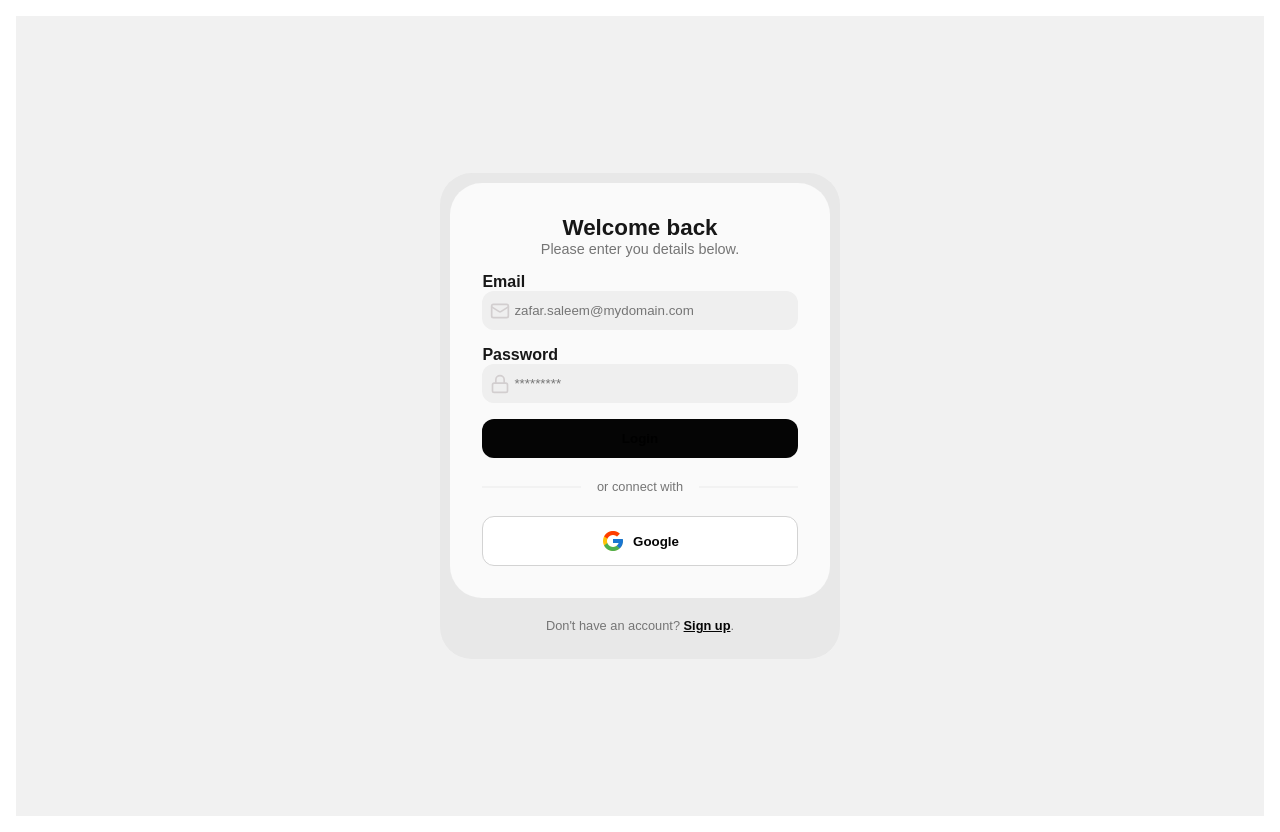
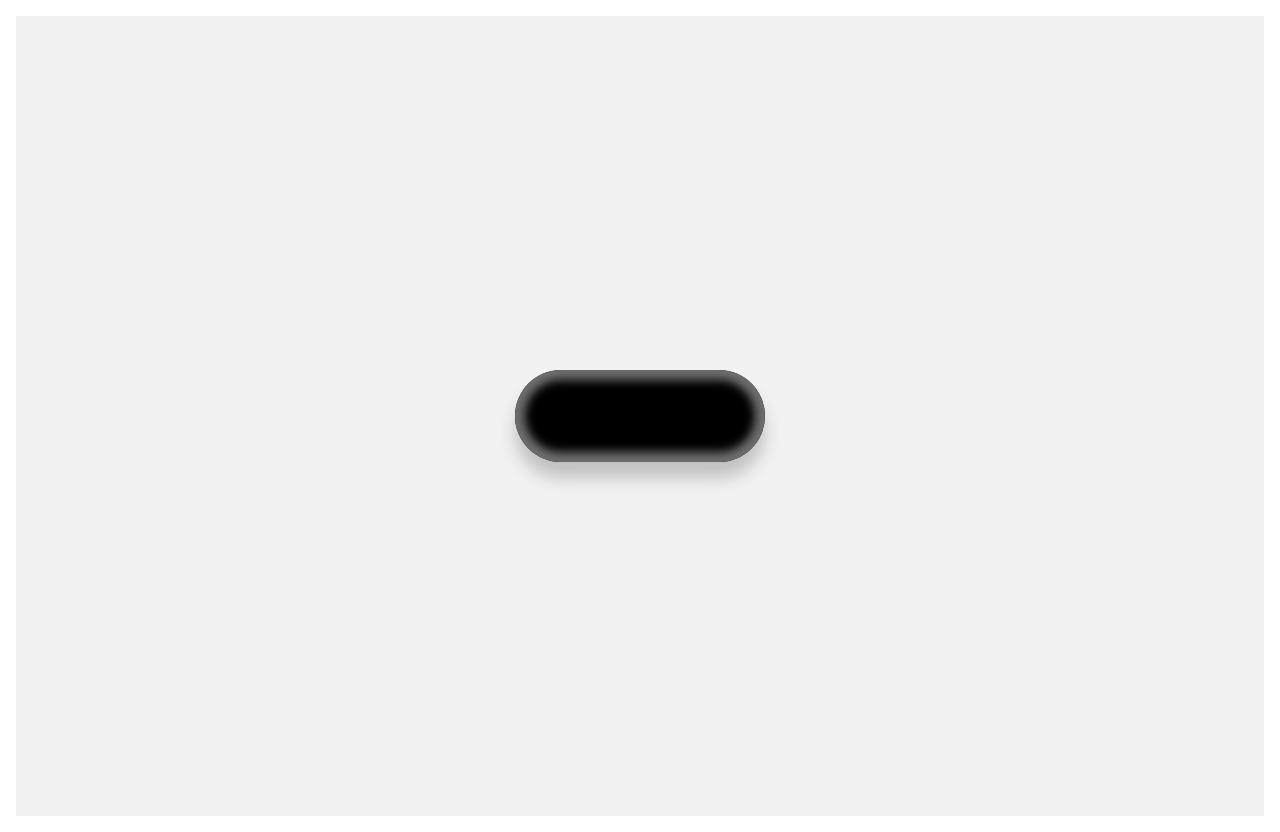
Before and after one commit to zafar-saleem/social-media-posts, a Next.js app: page / in a window 1280 px wide. Built offline with nearby package versions, Linux system fonts and the light colour scheme.

Commit message:
feat: cta button

```diff
--- a/src/app/page.tsx
+++ b/src/app/page.tsx
@@ -2,12 +2,12 @@
 
 import styles from "./page.module.css";
 import React from "react";
-import { Signup } from "@/components/forms/signup";
+import { Button } from "@/components/buttons/CTA";
 
 export default function Home() {
   return (
     <main className={styles.center}>
-      <Signup />
+      <Button />
     </main>
   );
 }
--- /dev/null
+++ b/src/components/buttons/CTA/cta.module.css
@@ -0,0 +1,207 @@
+.button {
+  --brand-color-primary: #ffffff;
+  --brand-color-secondary: #000000;
+  --rounded: 10rem;
+  --min-timer: .3s;
+  --max-timer: .5s;
+  --starting-point: -60px;
+  --final-point: 50px;
+  --entry: ease-in-out forwards;
+
+  overflow: hidden;
+  font-size: 1.5rem;
+  width: min(250px);
+  border: 0px solid var(--brand-color-secondary);
+  border-radius: 10rem;
+  padding: 2.85rem;
+  background-color: var(--brand-color-secondary);
+  position: relative;
+  box-shadow: 0 0 10px 10px #6f6e6e inset, 0 1rem 1rem 0px #c3c2c2;
+  cursor: pointer;
+
+  .button_avatar {
+    position: absolute;
+    width: fit-content;
+    padding: 1rem .5rem;
+    font-size: 1rem;
+    color: var(--brand-color-secondary);
+    border-radius: 10rem;
+    background-color: var(--brand-color-primary);
+    top: 1.3rem;
+    filter: blur(.5rem);
+    opacity: 0;
+
+    &.button_host_avatar {
+      left: var(--starting-point);
+      rotate: -90deg;
+      background: url(./assets/avatar.png) no-repeat;
+      background-size: contain;
+      aspect-ratio: 1;
+      width: 50px;
+      animation: host_exit var(--min-timer) var(--entry);
+    }
+
+    &.button_client_avatar {
+      padding: 1rem .75rem;
+      right: var(--starting-point);
+      rotate: 90deg;
+      animation: client_exit var(--min-timer) var(--entry);
+    }
+  }
+
+  .button_symbol {
+    position: absolute;
+    bottom: 10px;
+    opacity: 0;
+    right: 0;
+    left: 0;
+    width: 1rem;
+    margin: auto;
+    animation: symbol_exit var(--min-timer) var(--entry);
+  }
+
+  .button_label {
+    display: block;
+    position: absolute;
+    top: 35px;
+    right: 0;
+    bottom: 0;
+    left: 0;
+    font-size: 1.3rem;
+    font-weight: bold;
+    text-transform: uppercase;
+    animation: label_entry var(--max-timer) ease-in-out forwards;
+  }
+
+  &:hover .button_label {
+    animation: label_exit var(--min-timer) ease-in-out forwards;
+  }
+
+  &:hover .button_host_avatar {
+    animation: host_entry var(--max-timer) var(--entry);
+  }
+
+  &:hover .button_client_avatar {
+    animation: client_entry var(--max-timer) var(--entry);
+  }
+
+  &:hover .button_symbol {
+    animation: symbol_entry var(--max-timer) var(--entry);
+  }
+}
+
+@keyframes label_exit {
+  50% {
+    opacity: 0;
+  }
+  100% {
+    top: -50px;
+    opacity: 0;
+  }
+}
+
+@keyframes label_entry {
+  0% {
+    opacity: 0;
+    top: -30px;
+  }
+  60% {
+    opacity: 1;
+    top: 40px;
+  }
+  100% {
+    top: 35px;
+    opacity: 1;
+  }
+}
+
+@keyframes host_entry {
+  0% {
+    left: var(--starting-point);
+  }
+  60% {
+    left: 60px;
+    rotate: 20deg;
+    filter: blur(0rem);
+    opacity: 1;
+  }
+  100% {
+    filter: blur(0);
+    opacity: 1;
+    left: var(--final-point);
+    rotate: 0deg;
+  }
+}
+
+@keyframes host_exit {
+  0% {
+    left: var(--final-point);
+    rotate: 0deg;
+    filter: blur(0);
+    opacity: 1;
+  }
+  100% {
+    left: var(--starting-point);
+    rotate: -90deg;
+    filter: blur(.5rem);
+    opacity: 0;
+  }
+}
+
+@keyframes client_entry {
+  0% {
+    right: var(--starting-point);
+  }
+  60% {
+    right: 60px;
+    rotate: -10deg;
+    filter: blur(0);
+    opacity: 1;
+  }
+  100% {
+    right: var(--final-point);
+    rotate: 0deg;
+    filter: blur(0);
+    opacity: 1;
+  }
+}
+
+@keyframes client_exit {
+  0% {
+    right: var(--final-point);
+    rotate: 0deg;
+    filter: blur(0);
+    opacity: 1;
+  }
+  100% {
+    right: var(--starting-point);
+    rotate: 90deg;
+    filter: blur(0.5rem);
+    opacity: 0;
+  }
+}
+
+@keyframes symbol_entry {
+  0% {
+    bottom: 10px;
+  }
+  60% {
+    bottom: 40px;
+    opacity: 1;
+  }
+  100% {
+    bottom: 30px;
+    opacity: 1;
+  }
+}
+
+@keyframes symbol_exit {
+  0% {
+    bottom: 30px;
+    opacity: 1;
+  }
+  100% {
+    opacity: 0;
+    bottom: 10px;
+  }
+}
--- /dev/null
+++ b/src/components/buttons/CTA/index.tsx
@@ -0,0 +1,12 @@
+import styles from "./cta.module.css";
+
+export const Button = () => {
+  return (
+    <button className={styles.button}>
+      <span className={styles.button_label}>Book A Call</span>
+      <p className={`${styles.button_avatar} ${styles.button_host_avatar}`} />
+      <span className={styles.button_symbol}>+</span>
+      <p className={`${styles.button_avatar} ${styles.button_client_avatar}`}>You</p>
+    </button>
+  )
+}
```
Also changed, not shown: src/components/buttons/CTA/assets/avatar.png (added).
